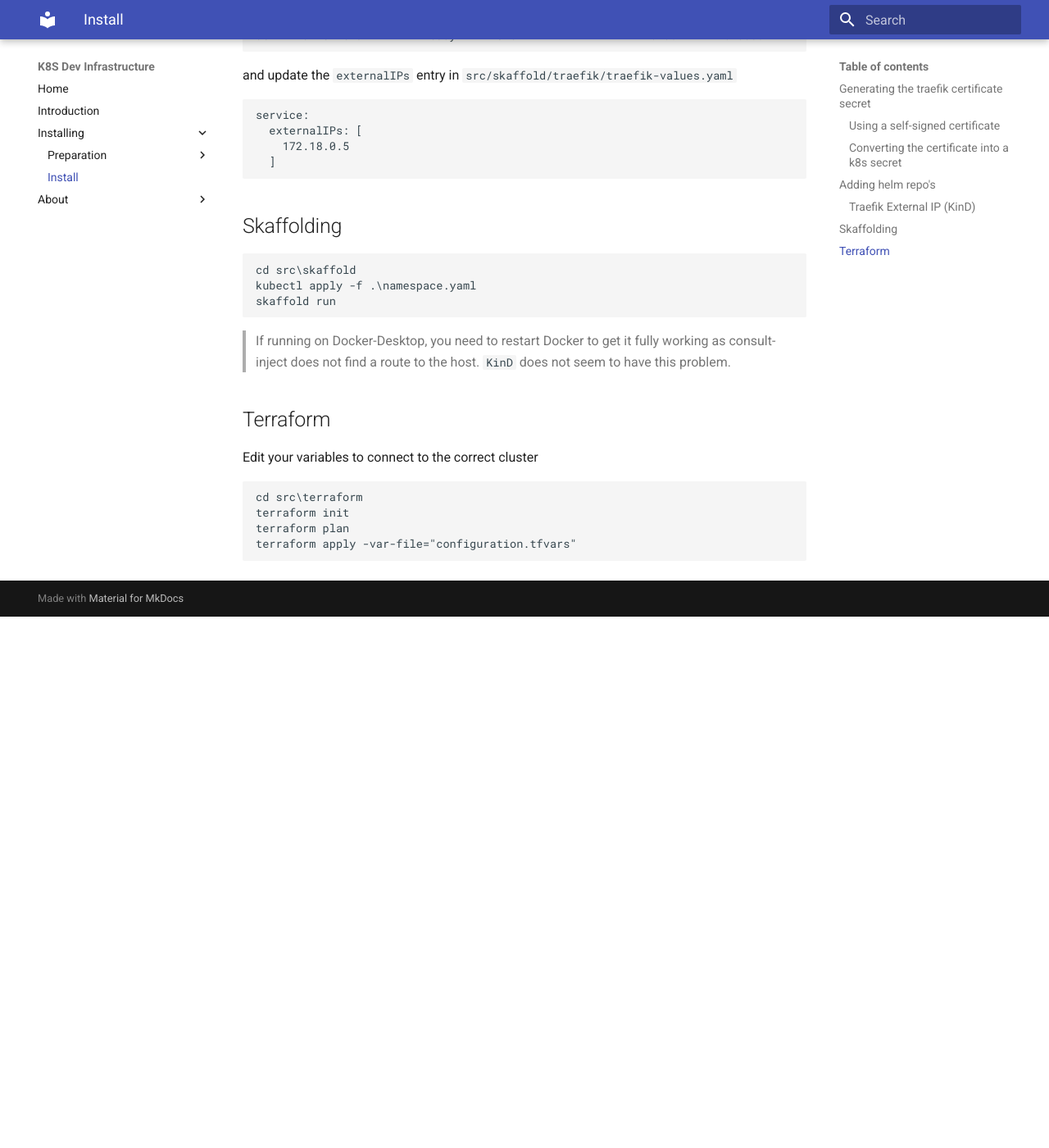
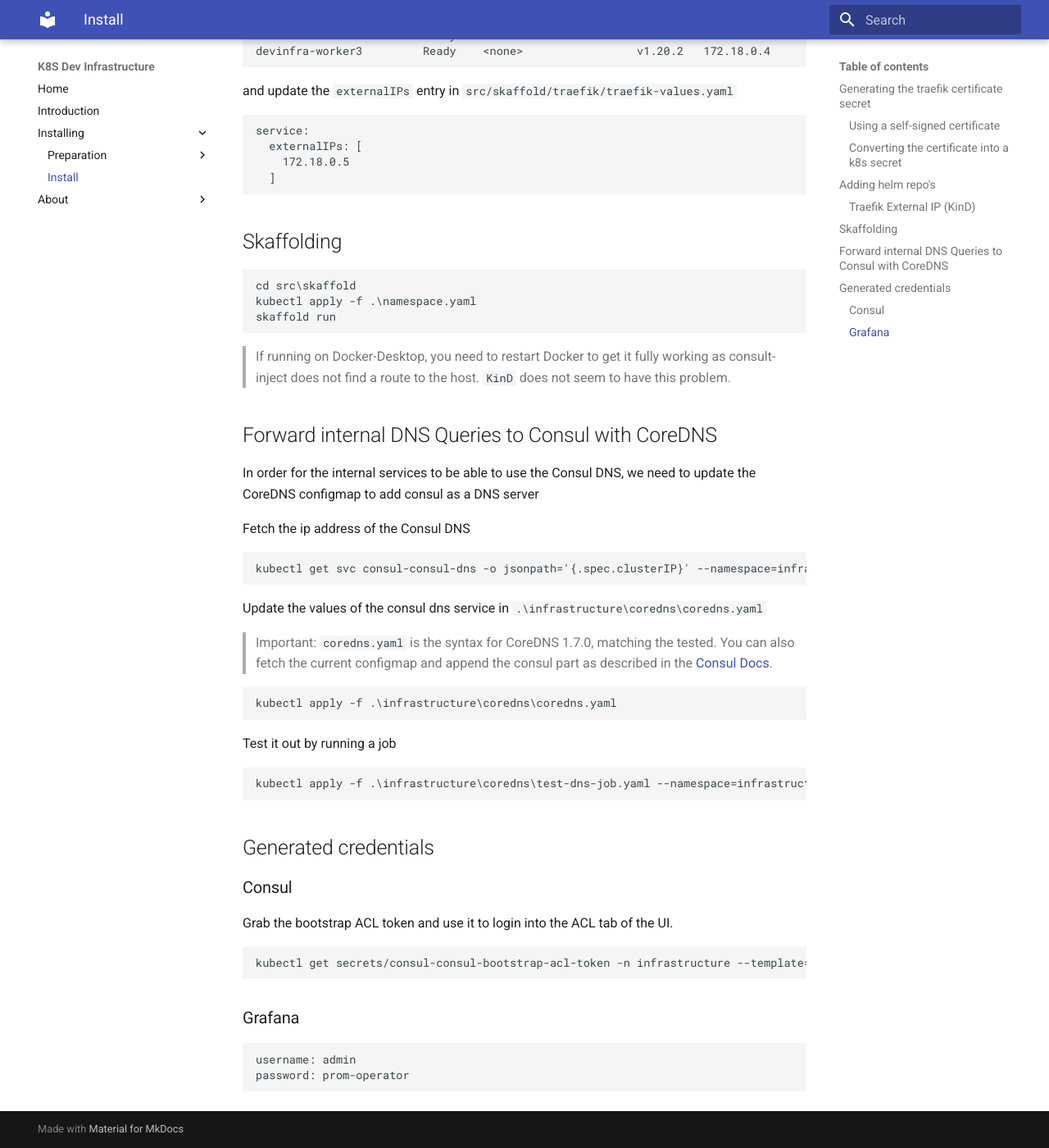
Before and after one commit to bravecobra/k8s-dev-infrastructure, an MkDocs documentation site: the page built from docs/installation.md, in a window 1280 px wide and 1400 px high, scrolled down 1111 px. Shown: the whole window at 82% size. Built offline with MkDocs 1.6.1 and Material for MkDocs 9.7.7, drawn with Linux system fonts in a browser that asks for light colours; before the commit the page ends 1863 px from its top, so only the background shows below that; some of the changed text lies outside the part shown.

Commit message:
Added dns and updated documentation

````diff
--- a/docs/installation.md
+++ b/docs/installation.md
@@ -10,6 +10,7 @@
 
 ```powershell
 mkcert -cert-file src/skaffold/crds/certs/k8s.local.crt -key-file src/skaffold/crds/certs/k8s.local.key k8s.local *.k8s.local infrastructure.k8s.local *.infrastructure.k8s.local
+# mkcert -pkcs12 src/skaffold/crds/certs/k8s.local.pfx k8s.local *.k8s.local *.k8s.local infrastructure.k8s.local *.infrastructure.k8s.local
 ```
 
 ### Converting the certificate into a k8s secret
@@ -66,13 +67,43 @@
 
 > If running on Docker-Desktop, you need to restart Docker to get it fully working as consult-inject does not find a route to the host. `KinD` does not seem to have this problem.
 
-## Terraform
+## Forward internal DNS Queries to Consul with CoreDNS
 
-Edit your variables to connect to the correct cluster
+In order for the internal services to be able to use the Consul DNS, we need to update the CoreDNS configmap to add consul as a DNS server
+
+Fetch the ip address of the Consul DNS
 
 ```powershell
-cd src\terraform
-terraform init
-terraform plan
-terraform apply -var-file="configuration.tfvars"
+kubectl get svc consul-consul-dns -o jsonpath='{.spec.clusterIP}' --namespace=infrastructure
 ```
+
+Update the values of the consul dns service in `.\infrastructure\coredns\coredns.yaml`
+
+> Important: `coredns.yaml` is the syntax for CoreDNS 1.7.0, matching the tested. You can also fetch the current configmap and append the consul part as described in the [Consul Docs](https://www.consul.io/docs/k8s/dns).
+
+```powershell
+kubectl apply -f .\infrastructure\coredns\coredns.yaml
+```
+
+Test it out by running a job
+
+```powershell
+kubectl apply -f .\infrastructure\coredns\test-dns-job.yaml --namespace=infrastructure
+```
+
+## Generated credentials
+
+### Consul
+
+Grab the bootstrap ACL token and use it to login into the ACL tab of the UI.
+
+```powershell
+kubectl get secrets/consul-consul-bootstrap-acl-token -n infrastructure --template={{.data.token}} | base64 -d
+```
+
+### Grafana
+
+```text
+username: admin
+password: prom-operator
+```
--- a/src/skaffold/skaffold.yaml
+++ b/src/skaffold/skaffold.yaml
@@ -23,6 +23,7 @@
     - 'crds/jaeger/*.yaml'
     - 'crds/prometheus/*.yaml'
     - 'crds/loki/*.yaml'
+    - 'crds/coredns/*.yaml'
   helm:
     releases:
     - name: consul
````
Also changed, not shown: src/skaffold/crds/coredns/coredns.yaml (added, +33 -0 lines), src/skaffold/crds/coredns/test-dns-job.yaml (added, +13 -0 lines), src/skaffold/crds/jaeger/readme.md (added, +9 -0 lines), src/skaffold/crds/loki/readme.md (added, +23 -0 lines), src/skaffold/crds/traefik/readme.md (added, +9 -0 lines), 2 other files.
